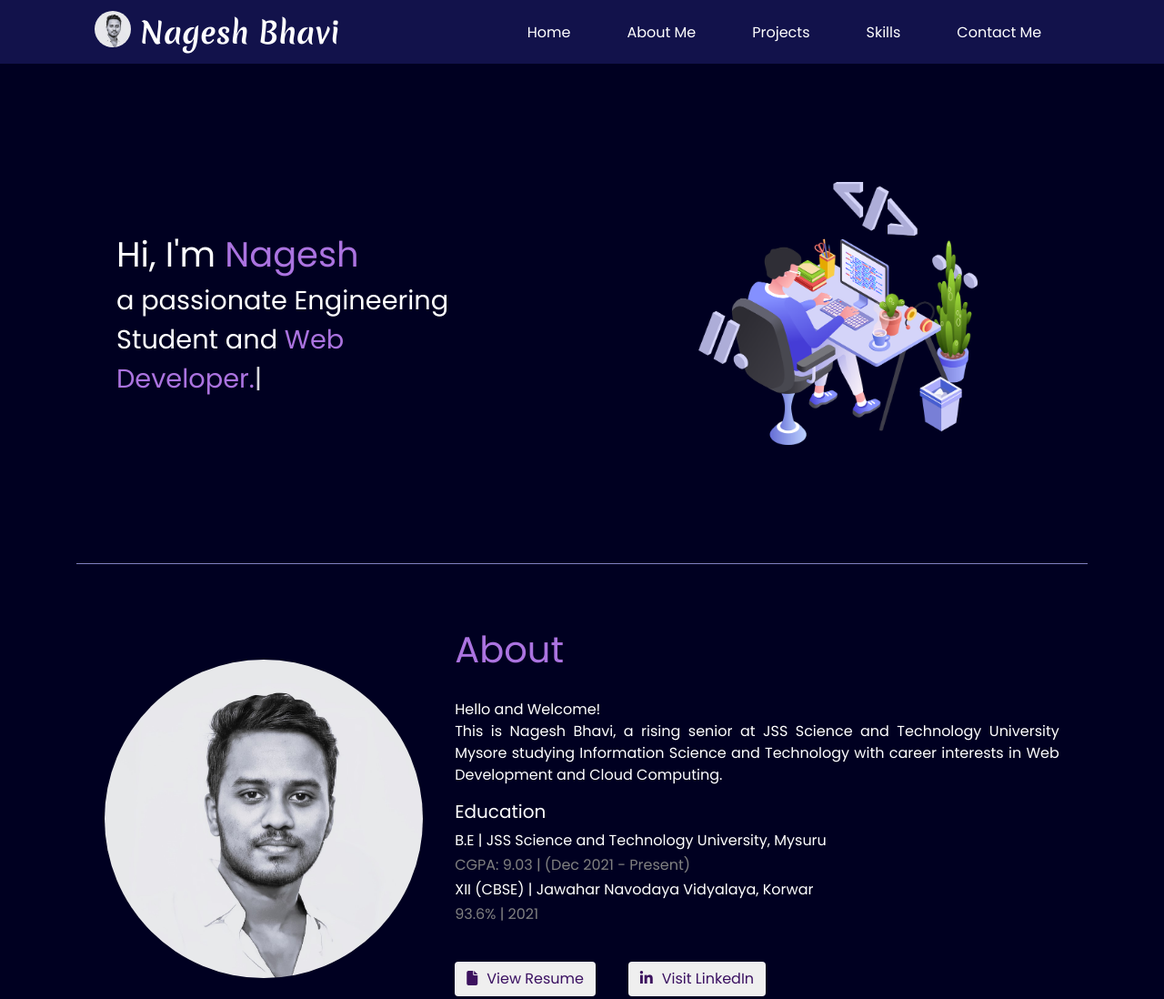
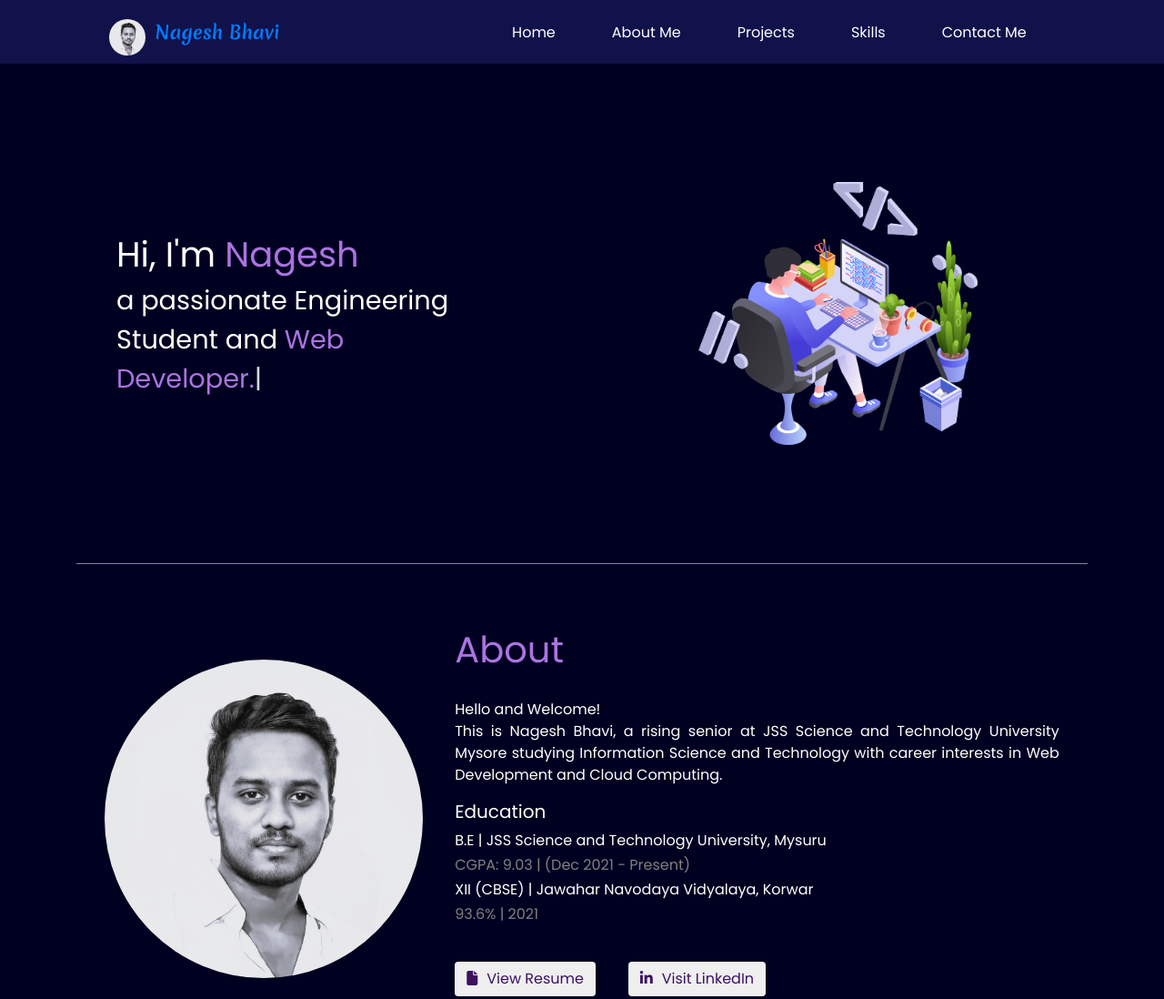
Before and after one commit to nageshbhavi/MyPortfolio, a plain HTML site: page index.html in a window 1280 px wide. Shown: the top 1098 px of the page at 91% size. Drawn offline with nearby package versions, Linux system fonts and the light colour scheme.

Commit message:
index.html

```diff
--- a/index.html
+++ b/index.html
@@ -55,7 +55,7 @@
     <header>
       <nav class="navbar navbar-expand-lg">
         <div class="left">
-          <a><img src="header-img1.jpg" alt="header-img" /> Nagesh Bhavi</a>
+          <a class="navbar-brand" href="#"><img src="header-img1.jpg" alt="header-img" /> Nagesh Bhavi</a>
         </div>
         <div class="right">
           <button
```
